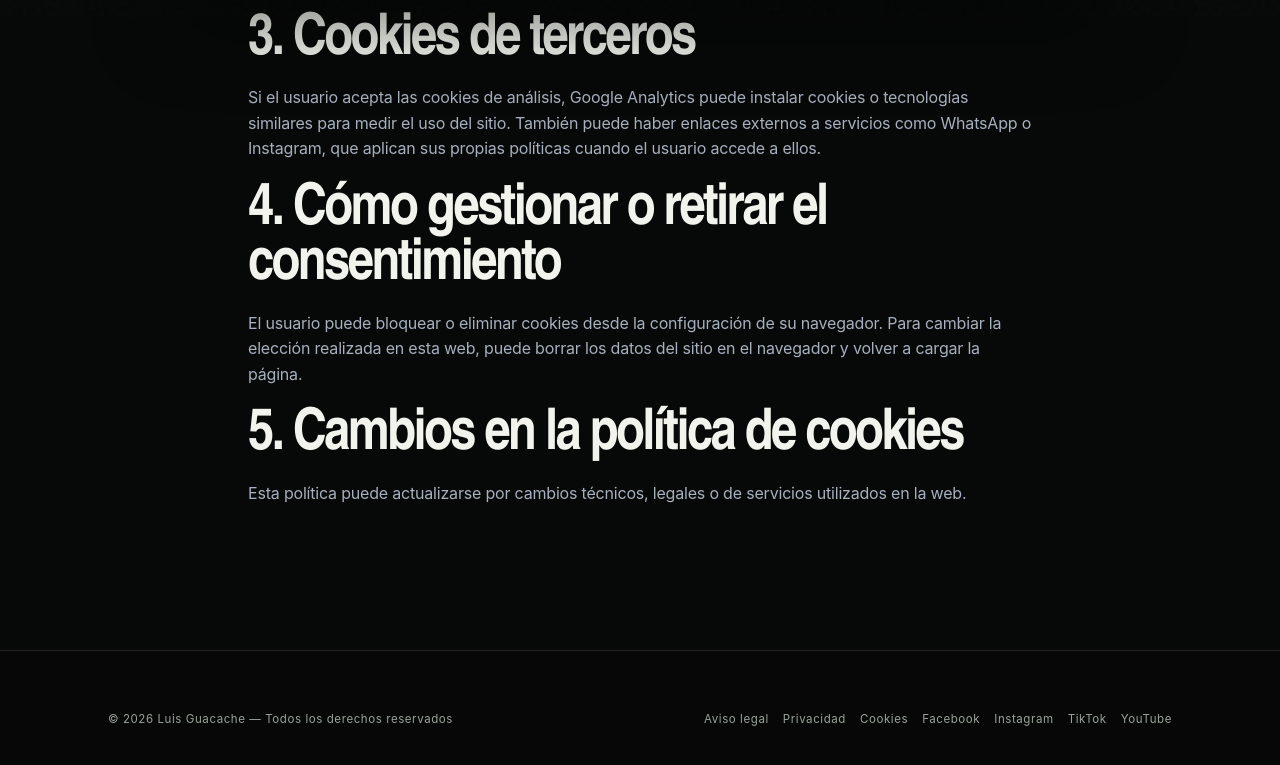
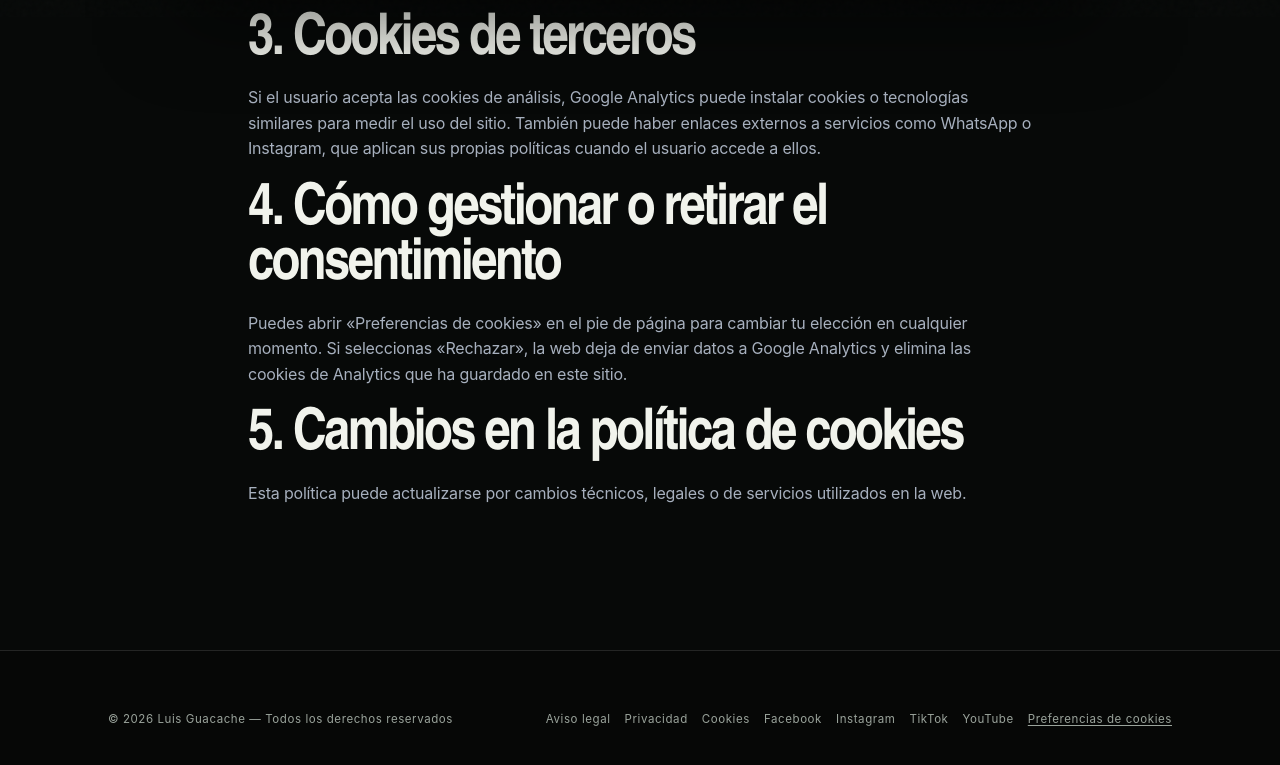
Before and after one commit to luistragedia/luisguacache.com, a plain HTML site: page legal/cookies.html in a window 1280 px wide. Shown: the part 783-1548 px from the top of the page. Drawn offline with Linux system fonts and the light colour scheme.

Commit message:
feat: permitir cambiar las preferencias de cookies

```diff
--- a/assets/css/styles.css
+++ b/assets/css/styles.css
@@ -213,6 +213,20 @@ h3{margin:0 0 8px; font-size:1.1rem}
 .footer-nav{display:flex; gap:14px; flex-wrap:wrap}
 .footer-nav a{color:var(--muted); text-decoration:none; transition:color .2s ease, transform .2s ease}
 .footer-nav a:hover{text-decoration:none; color:var(--text)}
+.footer-nav .cookie-preferences{
+  padding:0;
+  border:0;
+  background:transparent;
+  color:var(--signal-muted,var(--muted));
+  font:inherit;
+  font-size:.72rem;
+  letter-spacing:.05em;
+  text-decoration:underline;
+  text-underline-offset:.2em;
+  cursor:pointer;
+}
+.footer-nav .cookie-preferences:hover{color:var(--text)}
+.footer-nav .cookie-preferences:focus-visible{outline:2px solid currentColor; outline-offset:3px}
 
 .legal{
   max-width: 820px;
--- a/assets/js/main.js
+++ b/assets/js/main.js
@@ -22,6 +22,7 @@ document.addEventListener("DOMContentLoaded", () => {
 
   const GA_ID = "G-QC6G42P1HY";
   const CONSENT_KEY = "lg_cookie_analytics";
+  const GA_DISABLE_KEY = `ga-disable-${GA_ID}`;
   const SOCIAL_LINKS = [
     { label: "Facebook", url: "https://www.facebook.com/luisitoendigital" },
     { label: "Instagram", url: "https://www.instagram.com/luisitoendigital" },
@@ -109,6 +110,23 @@ document.addEventListener("DOMContentLoaded", () => {
     }
   };
 
+  let analyticsChoice = storage.get(CONSENT_KEY);
+
+  function applyAnalyticsChoice(choice) {
+    analyticsChoice = choice;
+    window[GA_DISABLE_KEY] = choice !== "accepted";
+
+    if (choice === "accepted") {
+      loadAnalytics();
+    } else if (choice === "rejected") {
+      for (const name of ["_ga", `_ga_${GA_ID.slice(2)}`]) {
+        const expired = `${name}=; Max-Age=0; Path=/`;
+        document.cookie = expired;
+        document.cookie = `${expired}; Domain=${location.hostname}`;
+      }
+    }
+  }
+
   function loadAnalytics() {
     if (window.gtag || document.querySelector(`script[src*="${GA_ID}"]`)) return;
 
@@ -124,7 +142,7 @@ document.addEventListener("DOMContentLoaded", () => {
   }
 
   function trackWhatsAppClick() {
-    if (typeof window.gtag === "function") {
+    if (analyticsChoice === "accepted" && typeof window.gtag === "function") {
       window.gtag("event", "click_whatsapp", {
         event_category: "Contacto",
         event_label: "WhatsApp",
@@ -134,7 +152,7 @@ document.addEventListener("DOMContentLoaded", () => {
   }
 
   function trackQualifierEvent(action, label) {
-    if (typeof window.gtag === "function") {
+    if (analyticsChoice === "accepted" && typeof window.gtag === "function") {
       window.gtag("event", action, {
         event_category: "Cualificador",
         event_label: label
@@ -228,9 +246,8 @@ document.addEventListener("DOMContentLoaded", () => {
     link.addEventListener("click", trackWhatsAppClick);
   });
 
-  function createCookieBanner() {
-    if (storage.get(CONSENT_KEY)) return;
-
+  function createCookieBanner(trigger) {
+    document.querySelector(".cookie-banner")?.remove();
     const banner = document.createElement("div");
     banner.className = "cookie-banner";
     banner.setAttribute("role", "dialog");
@@ -243,25 +260,54 @@ document.addEventListener("DOMContentLoaded", () => {
       <div class="cookie-actions">
         <button class="btn btn-outline" type="button" data-cookie-choice="rejected">Rechazar</button>
         <button class="btn" type="button" data-cookie-choice="accepted">Aceptar</button>
+        ${trigger ? '<button class="btn btn-outline" type="button" data-cookie-close>Cerrar</button>' : ""}
       </div>
     `;
 
+    const close = () => {
+      banner.remove();
+      trigger?.focus();
+    };
+
     banner.addEventListener("click", (event) => {
+      if (event.target.closest("[data-cookie-close]")) {
+        close();
+        return;
+      }
       const button = event.target.closest("[data-cookie-choice]");
       if (!button) return;
 
       const choice = button.getAttribute("data-cookie-choice");
       storage.set(CONSENT_KEY, choice);
-      if (choice === "accepted") loadAnalytics();
-      banner.remove();
+      applyAnalyticsChoice(choice);
+      close();
     });
 
     document.body.appendChild(banner);
+    if (trigger) {
+      banner.addEventListener("keydown", (event) => {
+        if (event.key === "Escape") close();
+      });
+      banner.querySelector("[data-cookie-choice='rejected']").focus();
+    }
   }
 
-  if (storage.get(CONSENT_KEY) === "accepted") {
-    loadAnalytics();
+  const footer = document.querySelector(".footer-nav");
+  if (footer) {
+    const preferences = document.createElement("button");
+    preferences.type = "button";
+    preferences.className = "cookie-preferences";
+    preferences.textContent = "Preferencias de cookies";
+    preferences.setAttribute("aria-haspopup", "dialog");
+    preferences.addEventListener("click", () => createCookieBanner(preferences));
+    footer.appendChild(preferences);
   }
 
-  createCookieBanner();
+  window.addEventListener("storage", (event) => {
+    if (event.key !== CONSENT_KEY) return;
+    applyAnalyticsChoice(event.newValue);
+  });
+
+  applyAnalyticsChoice(analyticsChoice);
+  if (analyticsChoice !== "accepted" && analyticsChoice !== "rejected") createCookieBanner();
 });
--- a/legal/cookies.html
+++ b/legal/cookies.html
@@ -63,7 +63,7 @@
 
       <h2>4. Cómo gestionar o retirar el consentimiento</h2>
       <p>
-        El usuario puede bloquear o eliminar cookies desde la configuración de su navegador. Para cambiar la elección realizada en esta web, puede borrar los datos del sitio en el navegador y volver a cargar la página.
+        Puedes abrir «Preferencias de cookies» en el pie de página para cambiar tu elección en cualquier momento. Si seleccionas «Rechazar», la web deja de enviar datos a Google Analytics y elimina las cookies de Analytics que ha guardado en este sitio.
       </p>
 
       <h2>5. Cambios en la política de cookies</h2>
```
